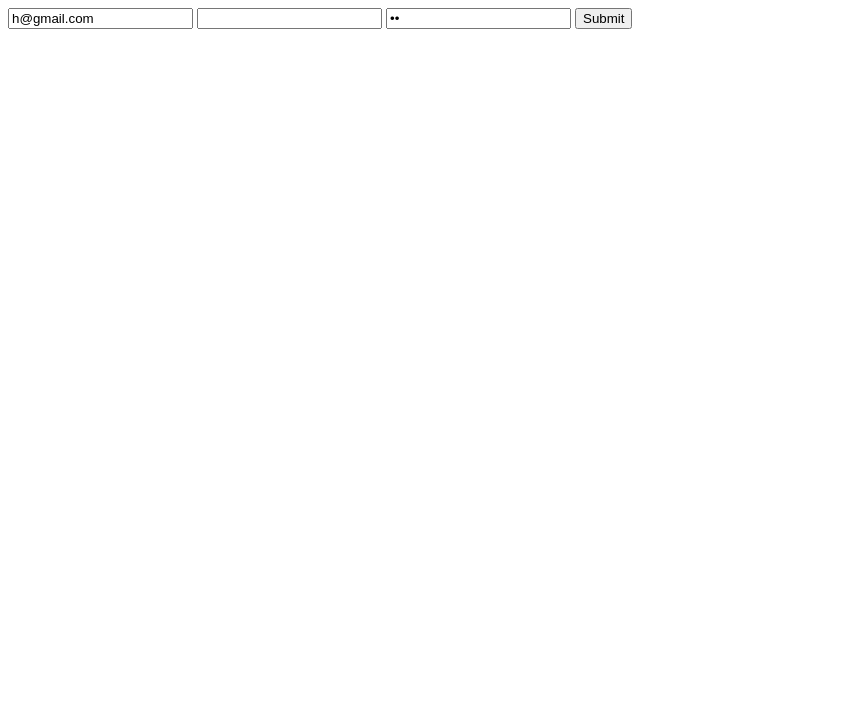
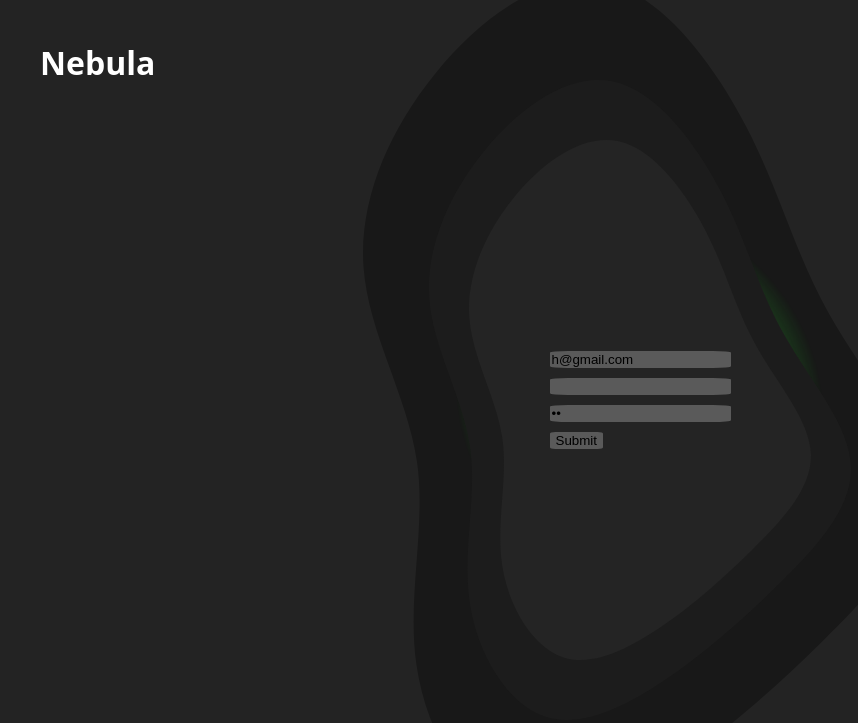
Before and after one commit to RiseGhost/Nebula, a website: page views/resgister.html in a window 1280 px wide. Shown: the whole page, without its empty margins (0-858 px from the left). Drawn offline with nearby package versions, Linux system fonts and the light colour scheme; files that its build step writes are made by us from their sources; files whose address does not match are found by name.

Commit message:
update frontend resgister

```diff
--- /dev/null
+++ b/public/css/register.css
@@ -0,0 +1,85 @@
+html,
+body {
+    display: flex;
+    background-color: #232323;
+    justify-content: center;
+    align-items: center;
+    height: 100vh;
+    font-family: system-ui, -apple-system, BlinkMacSystemFont, 'Segoe UI', Roboto, Oxygen, Ubuntu, Cantarell, 'Open Sans', 'Helvetica Neue', sans-serif;
+    overflow: hidden;
+}
+
+#container {
+    display: flex;
+    justify-content: center;
+    align-items: center;
+    position: absolute;
+    overflow: hidden;
+    width: 100%;
+    height: 100vh;
+}
+
+h1 {
+    position: absolute;
+    top: 20px;
+    left: 40px;
+    z-index: 20;
+    color: white;
+}
+
+form {
+    position: absolute;
+    margin: auto;
+    z-index: 10;
+}
+
+form input {
+    margin: 5px;
+    border: none;
+    border-radius: 10%;
+    background-color: #5A5A5A;
+}
+
+#back_layer_1 {
+    position: absolute;
+    height: 65%;
+    z-index: 9;
+}
+
+#back_layer_2 {
+    position: absolute;
+    height: 80%;
+    z-index: 8;
+    filter: brightness(0) saturate(100%) invert(4%) sepia(98%) saturate(4%) hue-rotate(342deg) brightness(98%) contrast(86%);
+}
+
+#back_layer_3 {
+    position: absolute;
+    height: 60%;
+    z-index: 7;
+    animation: respirar;
+    animation-duration: 8s;
+    animation-iteration-count: infinite;
+    animation-timing-function: linear;
+}
+
+#back_layer_4 {
+    position: absolute;
+    height: 105%;
+    z-index: 6;
+    filter: brightness(0) saturate(100%) invert(5%) sepia(2%) saturate(145%) hue-rotate(314deg) brightness(97%) contrast(90%);
+}
+
+@keyframes respirar {
+    0% {
+        transform: scale(1);
+    }
+
+    50% {
+        transform: scale(0.7);
+    }
+
+    100% {
+        transform: scale(1);
+    }
+}
--- a/views/resgister.html
+++ b/views/resgister.html
@@ -6,15 +6,26 @@
     <meta name="viewport" content="width=device-width, initial-scale=1.0">
     <script src="https://cdnjs.cloudflare.com/ajax/libs/bignumber.js/9.0.0/bignumber.min.js"></script>
     <title>Register</title>
+    <link rel="stylesheet" href="./css/register.css">
 </head>
 
 <body>
+    <div id="container">
+        <h1>Nebula</h1>
+        <img src="./svg/background_from1.svg" type="image/svg+xml" id="back_layer_4">
+        <img src="./imgs/Background-Effects.png" id="back_layer_3">
+        <img src="./svg/background_from1.svg" type="image/svg+xml" id="back_layer_2">
+        <img src="./svg/background_from1.svg" type="image/svg+xml" id="back_layer_1">
         <form method="post" id="res_form" action="/r">
             <input type="email" name="email" value="h@gmail.com">
+            <br>
             <input type="text" name="name">
+            <br>
             <input type="password" name="password" value="45">
+            <br>
             <input type="submit" value="Submit">
         </form>
+    </div>
     <script>
         document.getElementById("res_form").addEventListener('submit', (e) => {
             e.preventDefault()
@@ -26,7 +37,7 @@
                 console.log(data)
                 console.log(data.port_user)
                 const socket = new WebSocket("ws://89.114.85.241:" + data.port_user)
-                socket.onopen = () => {console.log("Connectado com sucesso")}
+                socket.onopen = () => { console.log("Connectado com sucesso") }
                 socket.onmessage = (msg) => {
                     console.log(msg)
                 }
```
Also changed, not shown: public/imgs/Background-Effects.png (added), public/svg/background_from1.svg (added). Lines whose indentation alone changed are shown as unchanged.
